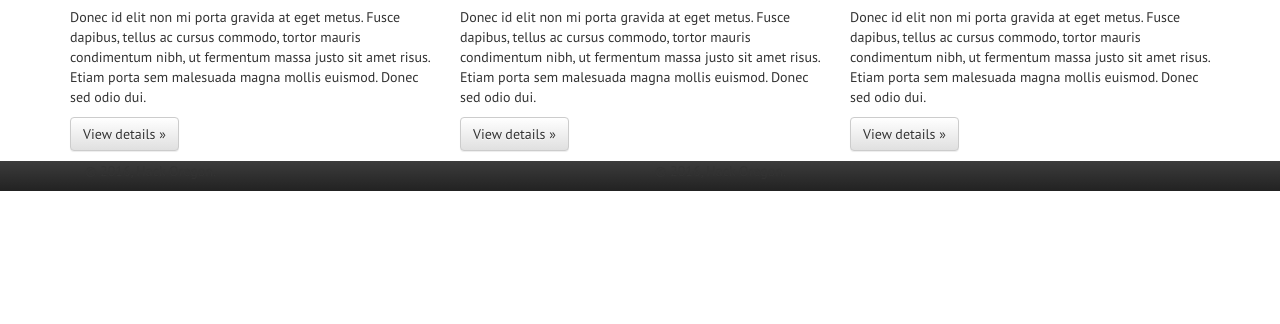
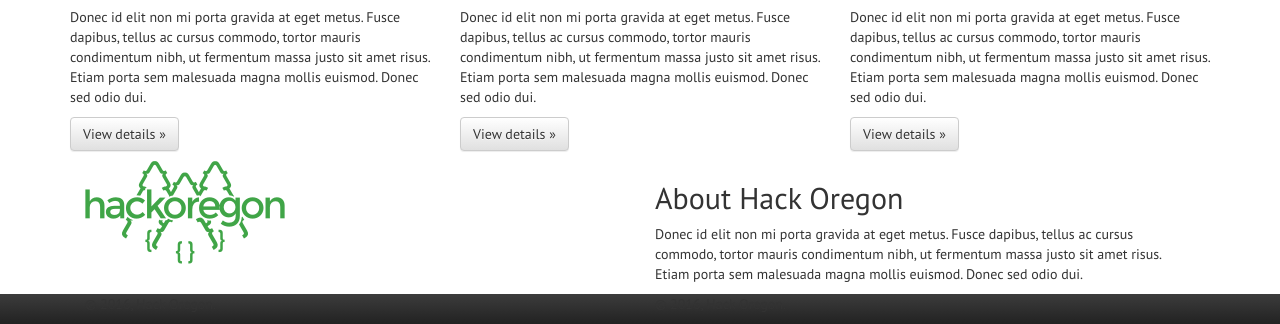
Before and after one commit to hackoregon/programmingforprogress-frontend, a website: page index.html in a window 1280 px wide. Shown: the part 1827-2151 px from the top of the page. Before the commit the page ends 2018 px from the top, so only its background shows below. Drawn offline with nearby package versions, Linux system fonts and the light colour scheme.

Commit message:
added about hack oregon section

```diff
--- a/index.html
+++ b/index.html
@@ -758,6 +758,19 @@
   <!--/.col-xs-12.col-sm-9-->
 </section>
 
+<!-- About Hack Oregon section -->
+<section id="about-hack-oregon">
+	<div class="container">
+		<div class="col-lg-6">
+			<img src='/img/hack.png' alt="Hack Oregon logo">
+		</div>
+		<div class="col-lg-6">
+    	<h2>About Hack Oregon</h2>
+        <p>Donec id elit non mi porta gravida at eget metus. Fusce dapibus, tellus ac cursus commodo, tortor mauris condimentum nibh, ut fermentum massa justo sit amet risus. Etiam porta sem malesuada magna mollis euismod. Donec sed odio dui.</p>
+		</div>
+	</div>
+</section>
+
   <!-- Copyright Section -->
   <footer class="navbar-inverse">
     <div class="container">
```
